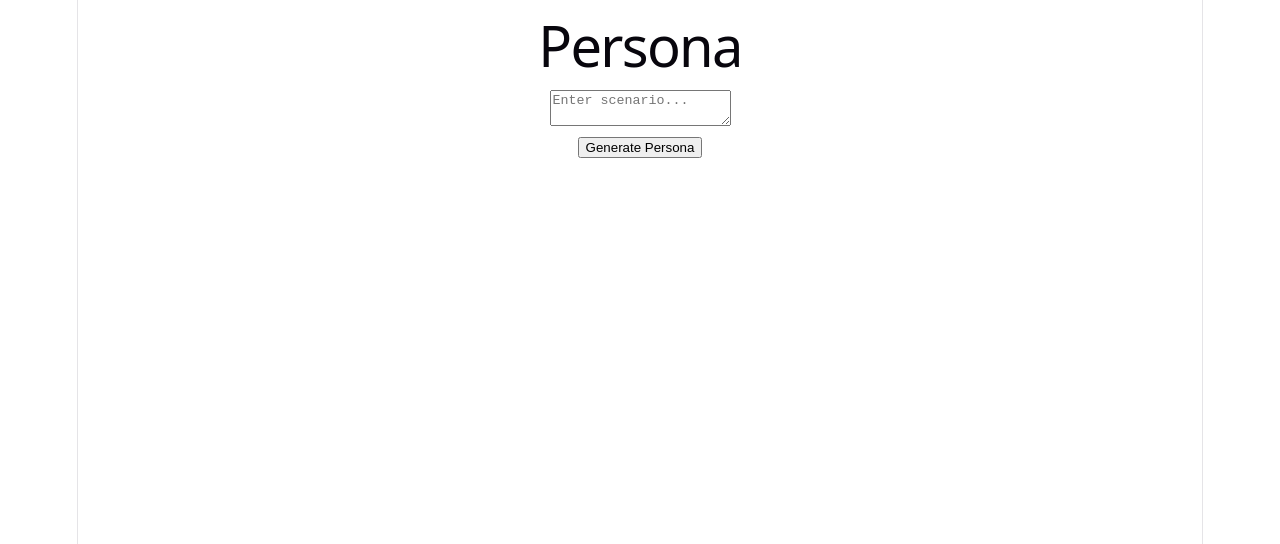
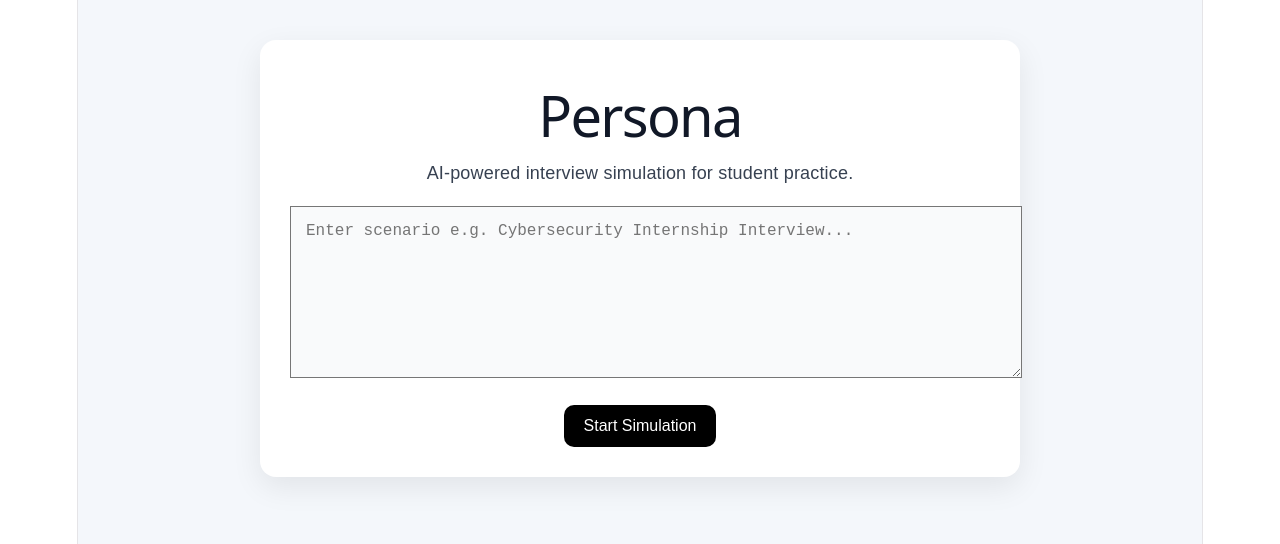
Before and after one commit to BhavinSharma/Persona, a React (Vite) app: page / in a window 1280 px wide. Shown: the top 544 px of the page. Built offline with nearby package versions, Linux system fonts and the light colour scheme.

Commit message:
Add interview simulation chat flow

```diff
--- a/src/App.css
+++ b/src/App.css
@@ -1,184 +1,84 @@
-.counter {
-  font-size: 16px;
-  padding: 5px 10px;
-  border-radius: 5px;
-  color: var(--accent);
-  background: var(--accent-bg);
-  border: 2px solid transparent;
-  transition: border-color 0.3s;
-  margin-bottom: 24px;
-
-  &:hover {
-    border-color: var(--accent-border);
-  }
-  &:focus-visible {
-    outline: 2px solid var(--accent);
-    outline-offset: 2px;
-  }
+.app {
+  min-height: 100vh;
+  background: #f4f7fb;
+  font-family: Arial, sans-serif;
+  padding: 40px;
 }
 
-.hero {
-  position: relative;
-
-  .base,
-  .framework,
-  .vite {
-    inset-inline: 0;
-    margin: 0 auto;
-  }
-
-  .base {
-    width: 170px;
-    position: relative;
-    z-index: 0;
-  }
-
-  .framework,
-  .vite {
-    position: absolute;
-  }
-
-  .framework {
-    z-index: 1;
-    top: 34px;
-    height: 28px;
-    transform: perspective(2000px) rotateZ(300deg) rotateX(44deg) rotateY(39deg)
-      scale(1.4);
-  }
-
-  .vite {
-    z-index: 0;
-    top: 107px;
-    height: 26px;
-    width: auto;
-    transform: perspective(2000px) rotateZ(300deg) rotateX(40deg) rotateY(39deg)
-      scale(0.8);
-  }
+.setup-card,
+.client-card {
+  max-width: 700px;
+  margin: auto;
+  background: white;
+  padding: 30px;
+  border-radius: 16px;
+  box-shadow: 0 10px 30px rgba(0,0,0,0.08);
 }
 
-#center {
-  display: flex;
-  flex-direction: column;
-  gap: 25px;
-  place-content: center;
-  place-items: center;
-  flex-grow: 1;
-
-  @media (max-width: 1024px) {
-    padding: 32px 20px 24px;
-    gap: 18px;
-  }
+textarea {
+  width: 100%;
+  height: 140px;
+  margin: 20px 0;
+  padding: 15px;
+  font-size: 16px;
 }
 
-#next-steps {
-  display: flex;
-  border-top: 1px solid var(--border);
-  text-align: left;
-
-  & > div {
-    flex: 1 1 0;
-    padding: 32px;
-    @media (max-width: 1024px) {
-      padding: 24px 20px;
-    }
-  }
-
-  .icon {
-    margin-bottom: 16px;
-    width: 22px;
-    height: 22px;
-  }
-
-  @media (max-width: 1024px) {
-    flex-direction: column;
-    text-align: center;
-  }
+button {
+  padding: 12px 20px;
+  border: none;
+  border-radius: 10px;
+  background: black;
+  color: white;
+  font-size: 16px;
+  cursor: pointer;
+}
+h1, h2, p {
+  color: #111827;
 }
 
-#docs {
-  border-right: 1px solid var(--border);
-
-  @media (max-width: 1024px) {
-    border-right: none;
-    border-bottom: 1px solid var(--border);
-  }
+.setup-card p,
+.client-card p {
+  color: #374151;
 }
 
-#next-steps ul {
-  list-style: none;
-  padding: 0;
-  display: flex;
-  gap: 8px;
-  margin: 32px 0 0;
-
-  .logo {
-    height: 18px;
-  }
-
-  a {
-    color: var(--text-h);
-    font-size: 16px;
-    border-radius: 6px;
-    background: var(--social-bg);
-    display: flex;
-    padding: 6px 12px;
-    align-items: center;
-    gap: 8px;
-    text-decoration: none;
-    transition: box-shadow 0.3s;
-
-    &:hover {
-      box-shadow: var(--shadow);
-    }
-    .button-icon {
-      height: 18px;
-      width: 18px;
-    }
-  }
-
-  @media (max-width: 1024px) {
-    margin-top: 20px;
-    flex-wrap: wrap;
-    justify-content: center;
-
-    li {
-      flex: 1 1 calc(50% - 8px);
-    }
-
-    a {
-      width: 100%;
-      justify-content: center;
-      box-sizing: border-box;
-    }
-  }
+textarea {
+  color: #111827;
+  background: #f9fafb;
+}
+.chat-box {
+  max-width: 700px;
+  margin: 30px auto;
+  background: white;
+  padding: 25px;
+  border-radius: 16px;
 }
 
-#spacer {
-  height: 88px;
-  border-top: 1px solid var(--border);
-  @media (max-width: 1024px) {
-    height: 48px;
-  }
+.messages {
+  min-height: 200px;
+  margin-bottom: 20px;
 }
 
-.ticks {
-  position: relative;
-  width: 100%;
+.interviewer {
+  background: #e5e7eb;
+  padding: 10px;
+  margin: 10px 0;
+  border-radius: 10px;
+}
 
-  &::before,
-  &::after {
-    content: '';
-    position: absolute;
-    top: -4.5px;
-    border: 5px solid transparent;
-  }
+.student {
+  background: #dbeafe;
+  padding: 10px;
+  margin: 10px 0;
+  border-radius: 10px;
+  text-align: right;
+}
 
-  &::before {
-    left: 0;
-    border-left-color: var(--border);
-  }
-  &::after {
-    right: 0;
-    border-right-color: var(--border);
-  }
+.chat-input {
+  display: flex;
+  gap: 10px;
 }
+
+.chat-input input {
+  flex: 1;
+  padding: 12px;
+}
--- a/src/App.jsx
+++ b/src/App.jsx
@@ -1,12 +1,16 @@
 import { useState } from "react";
 import ScenarioForm from "./components/ScenarioForm";
 import SimulationRoom from "./components/SimulationRoom";
+import "./App.css";
+import Recorder from "./components/Recorder";
+import InterviewChat from "./components/InterviewChat";
+
 
 function App() {
   const [client, setClient] = useState(null);
 
   return (
-    <div>
+    <div className="app">
       {!client ? (
         <ScenarioForm setClient={setClient} />
       ) : (
--- /dev/null
+++ b/src/Components/InterViewChat.jsx
@@ -0,0 +1,80 @@
+import { useState } from "react";
+
+function InterviewChat() {
+  const questions = [
+    "Tell me about yourself.",
+    "What project are you most proud of?",
+    "What challenges did you face?",
+    "How did you solve them?",
+    "Why do you want this role?"
+  ];
+
+  const [messages, setMessages] = useState([
+    {
+      sender: "interviewer",
+      text: questions[0]
+    }
+  ]);
+
+  const [answer, setAnswer] = useState("");
+  const [questionIndex, setQuestionIndex] = useState(1);
+
+  const sendAnswer = () => {
+    if (answer.trim() === "") return;
+
+    const newMessages = [
+      ...messages,
+      {
+        sender: "student",
+        text: answer
+      }
+    ];
+
+    if (questionIndex < questions.length) {
+      newMessages.push({
+        sender: "interviewer",
+        text: questions[questionIndex]
+      });
+
+      setQuestionIndex(questionIndex + 1);
+    } else {
+      newMessages.push({
+        sender: "interviewer",
+        text: "Thank you. That concludes the interview simulation."
+      });
+    }
+
+    setMessages(newMessages);
+    setAnswer("");
+  };
+
+  return (
+    <div className="chat-box">
+      <h2>Interview Chat</h2>
+
+      <div className="messages">
+        {messages.map((message, index) => (
+          <div key={index} className={message.sender}>
+            <strong>
+              {message.sender === "interviewer" ? "Interviewer" : "You"}:
+            </strong>{" "}
+            {message.text}
+          </div>
+        ))}
+      </div>
+
+      <div className="chat-input">
+        <input
+          type="text"
+          placeholder="Type your answer..."
+          value={answer}
+          onChange={(e) => setAnswer(e.target.value)}
+        />
+
+        <button onClick={sendAnswer}>Send</button>
+      </div>
+    </div>
+  );
+}
+
+export default InterviewChat;
--- /dev/null
+++ b/src/Components/Recorder.jsx
@@ -0,0 +1,61 @@
+import { useRef, useState } from "react";
+
+function Recorder() {
+  const [recording, setRecording] = useState(false);
+  const [videoURL, setVideoURL] = useState(null);
+  const mediaRecorderRef = useRef(null);
+  const chunksRef = useRef([]);
+
+  const startRecording = async () => {
+    const stream = await navigator.mediaDevices.getDisplayMedia({
+      video: true,
+      audio: true
+    });
+
+    chunksRef.current = [];
+
+    const mediaRecorder = new MediaRecorder(stream);
+    mediaRecorderRef.current = mediaRecorder;
+
+    mediaRecorder.ondataavailable = (event) => {
+      if (event.data.size > 0) {
+        chunksRef.current.push(event.data);
+      }
+    };
+
+    mediaRecorder.onstop = () => {
+      const blob = new Blob(chunksRef.current, { type: "video/webm" });
+      const url = URL.createObjectURL(blob);
+      setVideoURL(url);
+      stream.getTracks().forEach((track) => track.stop());
+    };
+
+    mediaRecorder.start();
+    setRecording(true);
+  };
+
+  const stopRecording = () => {
+    mediaRecorderRef.current.stop();
+    setRecording(false);
+  };
+
+  return (
+    <div className="recorder">
+      <h2>Session Recording</h2>
+
+      {!recording ? (
+        <button onClick={startRecording}>Start Recording</button>
+      ) : (
+        <button onClick={stopRecording}>Stop Recording</button>
+      )}
+
+      {videoURL && (
+        <a href={videoURL} download="persona-interview-session.webm">
+          Download Recording
+        </a>
+      )}
+    </div>
+  );
+}
+
+export default Recorder;
--- a/src/Components/ScenarioForm.jsx
+++ b/src/Components/ScenarioForm.jsx
@@ -4,33 +4,52 @@ function ScenarioForm({ setClient }) {
   const [scenario, setScenario] = useState("");
 
   const generateClient = () => {
-    const client = {
-      name: "Sarah Johnson",
-      age: 42,
-      mood: "Concerned",
-      problem: scenario,
-      openingLine:
-        "I've been experiencing symptoms and I'm not sure what to do."
+    const lowerScenario = scenario.toLowerCase();
+
+    let client = {
+      name: "Priya Sharma",
+      age: 34,
+      mood: "Professional",
+      role: "Hiring Manager",
+      scenario,
+      openingLine: "Thanks for joining today. Could you start by telling me about yourself?"
     };
+
+    if (lowerScenario.includes("cyber")) {
+      client = {
+        name: "Daniel Brooks",
+        age: 41,
+        mood: "Direct",
+        role: "Cybersecurity Lead",
+        scenario,
+        openingLine: "Let's start with the basics. How would you explain phishing to a non-technical user?"
+      };
+    } else if (lowerScenario.includes("software") || lowerScenario.includes("developer")) {
+      client = {
+        name: "Anika Rao",
+        age: 36,
+        mood: "Curious",
+        role: "Senior Software Engineer",
+        scenario,
+        openingLine: "Can you walk me through a project you've built and the technical decisions you made?"
+      };
+    }
 
     setClient(client);
   };
 
   return (
-    <div>
+    <div className="setup-card">
       <h1>Persona</h1>
+      <p>AI-powered interview simulation for student practice.</p>
 
       <textarea
-        placeholder="Enter scenario..."
+        placeholder="Enter scenario e.g. Cybersecurity Internship Interview..."
         value={scenario}
         onChange={(e) => setScenario(e.target.value)}
       />
 
-      <br />
-
-      <button onClick={generateClient}>
-        Generate Persona
-      </button>
+      <button onClick={generateClient}>Start Simulation</button>
     </div>
   );
 }
--- a/src/Components/SimulationRoom.jsx
+++ b/src/Components/SimulationRoom.jsx
@@ -1,19 +1,23 @@
+import InterviewChat from "./InterviewChat";
+import Recorder from "./Recorder";
+
 function SimulationRoom({ client }) {
   return (
-    <div>
+    <div className="simulation">
       <h1>Simulation Room</h1>
 
-      <h2>{client.name}</h2>
+      <div className="client-card">
+        <h2>{client.name}</h2>
+        <p>Age: {client.age}</p>
+        <p>Mood: {client.mood}</p>
+        <p>Role: {client.role}</p>
+        <p><strong>Scenario:</strong> {client.scenario}</p>
+        <p><strong>Opening Line:</strong> {client.openingLine}</p>
+      </div>
 
-      <p>Age: {client.age}</p>
+      <InterviewChat />
 
-      <p>Mood: {client.mood}</p>
-
-      <p>
-        <strong>Opening Statement:</strong>
-      </p>
-
-      <p>{client.openingLine}</p>
+      <Recorder />
     </div>
   );
 }
```
